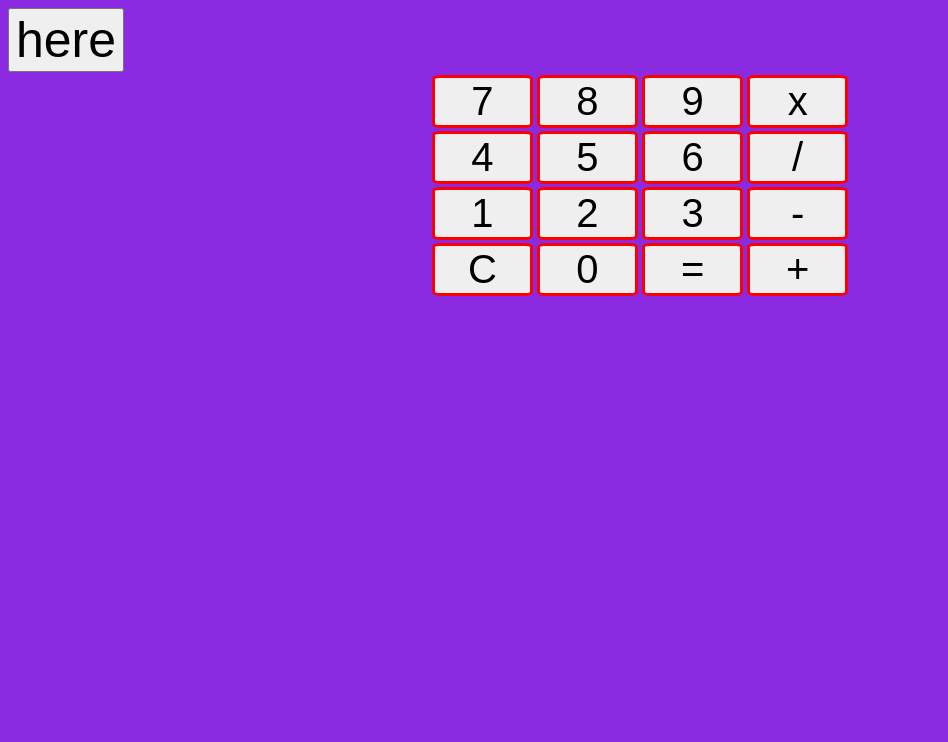
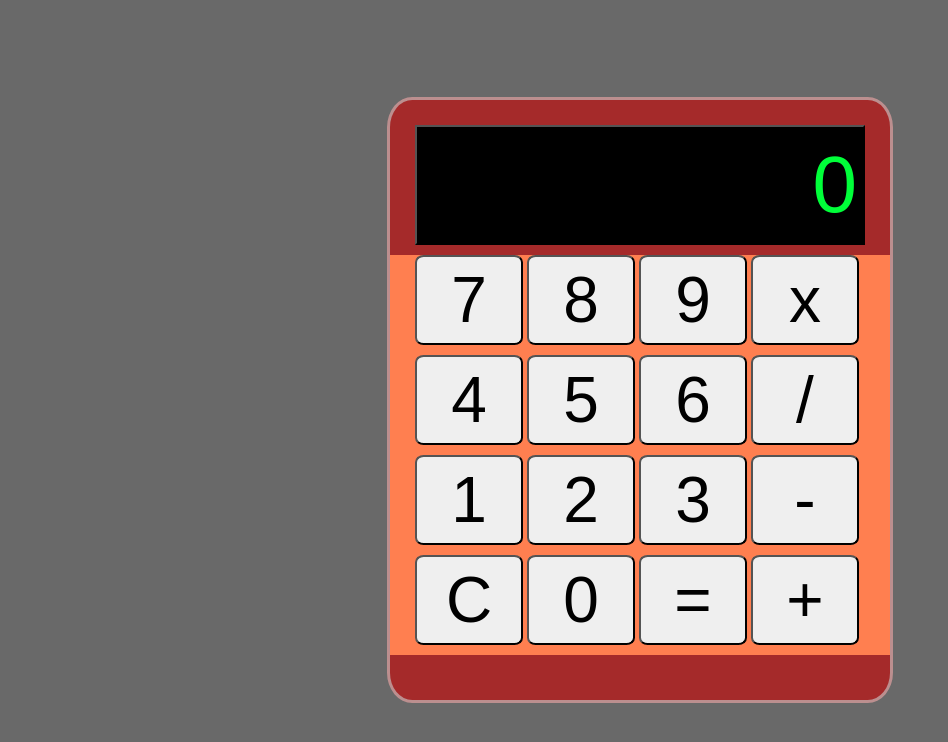
Before and after one commit to Cyl3el2Cleal2/calculator, a PHP site: page / in a window 1280 px wide. Shown: the top 742 px of the page, without its empty margins (0-948 px from the left). Run offline with PHP 8.4, Linux system fonts and the light colour scheme.

Commit message:
"Nearly Done"

```diff
--- a/css/style.css
+++ b/css/style.css
@@ -1,21 +1,54 @@
 body{
-    background-color: blueviolet;
+    background-color: dimgray;
 }
 
+
+#board{
+    top: 50%;
+    left: 50%;
+    position: fixed;
+    transform: translate(-50%,-50%);
+    height: 600px;
+    width: 500px;
+    border: 3px solid rosybrown;
+    border-radius: 5%;
+    background-color: brown;
+
+}
 .row1,.row2,.row3,.row4
 {
-    text-align: center;
+    margin-left: 5%;
+    margin-right: 5%;
+    height: 90px;
     color: aquamarine;
+    margin-top: 10px;
 }
 
 #e1,#e2,#e3,#e4
 {
-    font-size: 40px;
-    height: 20%;
-    width: 8%;
-    border: 3px solid red;
+    font-size: 4pc;
+    text-align: center;
+    left: 5%;
+    border: 2% solid red;
     border-radius: 8%;
-    margin-top: 3px;
+
+    width: 24%;
+    height: 100%;
+
+}
+
+#butzone{
+    margin-top: 1%;
+    left: 5%;
+
+    right: 5%;
+
+
+    background-color: coral;
+    height: 400px;
+
+
+
 }
 
 
@@ -23,6 +56,13 @@
 
 #reText
 {
-font-size: 50px;
-text-align: center;
+font-size: 5pc;
+text-align: right;
+margin-left: 5%;
+margin-top: 5%;
+width: 90%;
+height: 120px;
+background-color: black;
+color: #00ff39;
+
 }
--- a/index.html
+++ b/index.html
@@ -1,47 +1,128 @@
 <!DOCTYPE html>
 <html lang="en">
+
 <head>
     <meta charset="UTF-8">
     <meta name="viewport" content="width=
-
-
-
     , initial-scale=1.0">
     <meta http-equiv="X-UA-Compatible" content="ie=edge">
     <title>Calculator</title>
     <link rel="stylesheet" href="./css/style.css">
+    <script src="https://ajax.googleapis.com/ajax/libs/jquery/3.3.1/jquery.min.js"></script>
 </head>
+
 <body>
-<div class="re" >
-    <button id="reText" >here</button>
-</div>
+    <script>
+        $(document).ready(function () {
+            $("button").click(function () {
+                clickclick($(this).text());
+            });
+        });
+    </script>
+    <div id="board">
+        <div class="re">
 
-<div class= "row1" >
-<span>    <button id="e1">7</button></span>
-<span>    <button id="e2">8</button></span>
-<span>    <button id="e3" >9</button></span>
-<span>    <button id="e4" >x</button></span>
-</div>
-<div class = "row2" >
-    <span>    <button id="e1" >4</button></span>
-    <span>    <button id="e2" >5</button></span>
-    <span>    <button id="e3" >6</button></span>
-    <span>    <button id="e4" >/</button></span>
-</div>
-<div class = "row3" >
-    <span>    <button id="e1">1</button></span>
-    <span>    <button id="e2">2</button></span>
-    <span>    <button id="e3">3</button></span>
-    <span>    <button id="e4">-</button></span>
-</div>
-<div class = "row4" >
-    <span>    <button id="e1">C</button></span>
-    <span>    <button id="e2">0</button></span>
-    <span>    <button id="e3">=</button></span>
-    <span>    <button id="e4">+</button></span>
-</div>
+            <input id="reText" type="submit" value="0">
+        </div>
+
+        <div id="butzone">
 
 
+            <div class="row1">
+                <span> <button id="e1">7</button></span>
+                <span> <button id="e2">8</button></span>
+                <span> <button id="e3">9</button></span>
+                <span> <button id="e4">x</button></span>
+            </div>
+
+            <div class="row2">
+                <span> <button id="e1">4</button></span>
+                <span> <button id="e2">5</button></span>
+                <span> <button id="e3">6</button></span>
+                <span> <button id="e4">/</button></span>
+            </div>
+
+            <div class="row3">
+                <span> <button id="e1">1</button></span>
+                <span> <button id="e2">2</button></span>
+                <span> <button id="e3">3</button></span>
+                <span> <button id="e4">-</button></span>
+            </div>
+
+            <div class="row4">
+                <span> <button id="e1">C</button></span>
+                <span> <button id="e2">0</button></span>
+                <span> <button id="e3">=</button></span>
+                <span> <button id="e4">+</button></span>
+            </div>
+
+        </div>
+
+    </div>
+
+    <script>
+        var value = 0;
+        var op = "";
+        function clickclick(p1) {
+            var old = document.getElementById("reText").value
+            if (p1 == "C") {
+                document.getElementById("reText").value = "0";
+                return;
+            }
+            if (p1 == "x") {
+                this.op = "x";
+                this.value = old;
+                document.getElementById("reText").value = "";
+                return;
+            }
+            if (p1 == "+") {
+                this.op = "+";
+                this.value = old;
+                document.getElementById("reText").value = "";
+                return;
+            }
+            if (p1 == "-") {
+                this.op = "-";
+                this.value = old;
+                document.getElementById("reText").value = "";
+                return;
+            }
+            if (p1 == "/") {
+                this.op = "/";
+                this.value = old;
+                document.getElementById("reText").value = "";
+                return;
+            }
+            if (p1 == "=") {
+                var result
+                if (this.op == "+") {
+                    result = Number(old) + Number(this.value)
+                }
+                if (this.op == "-") {
+                    result = this.value - old
+                }
+                if (this.op == "x") {
+                    result = old * this.value
+                }
+                if (this.op == "/") {
+                    result = this.value / old
+                }
+                document.getElementById("reText").value = result;
+                return;
+            } else {
+
+                if (old == 0) {
+                    old = "";
+                }
+
+                document.getElementById("reText").value = old + p1;
+            }
+
+        }
+
+
+    </script>
 
 </body>
+
 </html>
```
